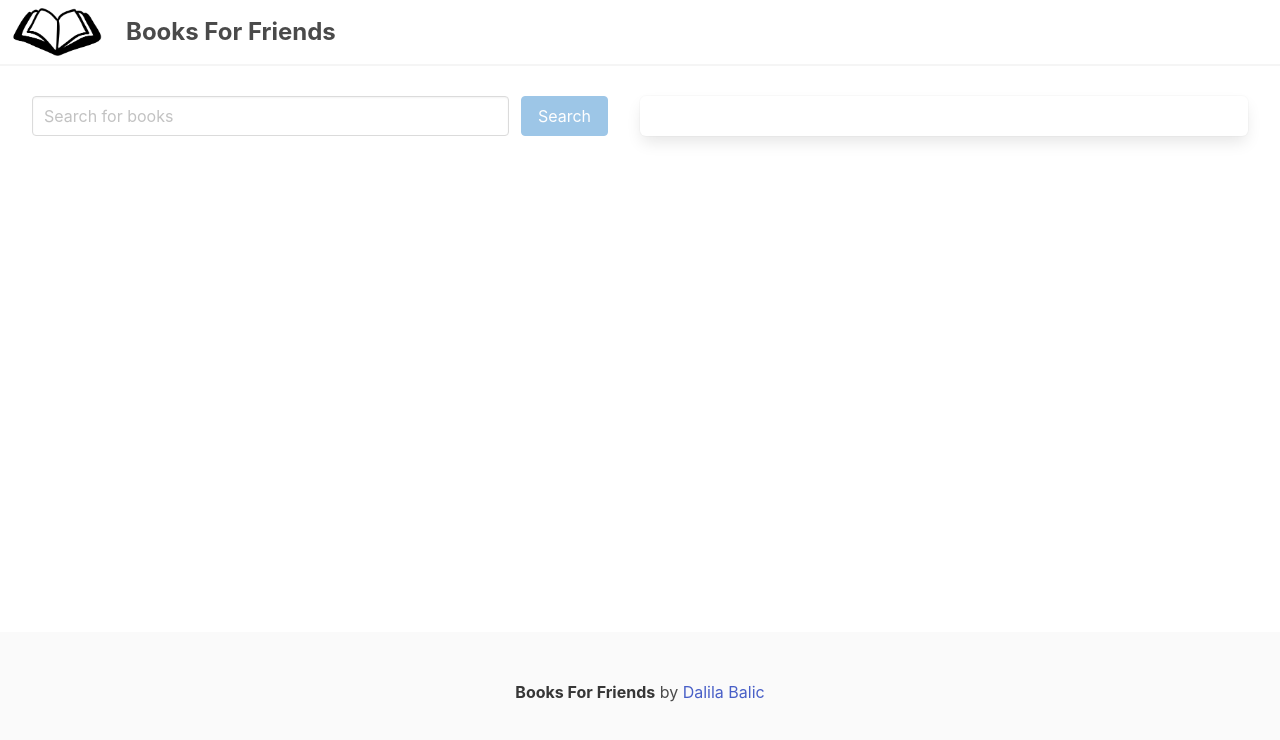
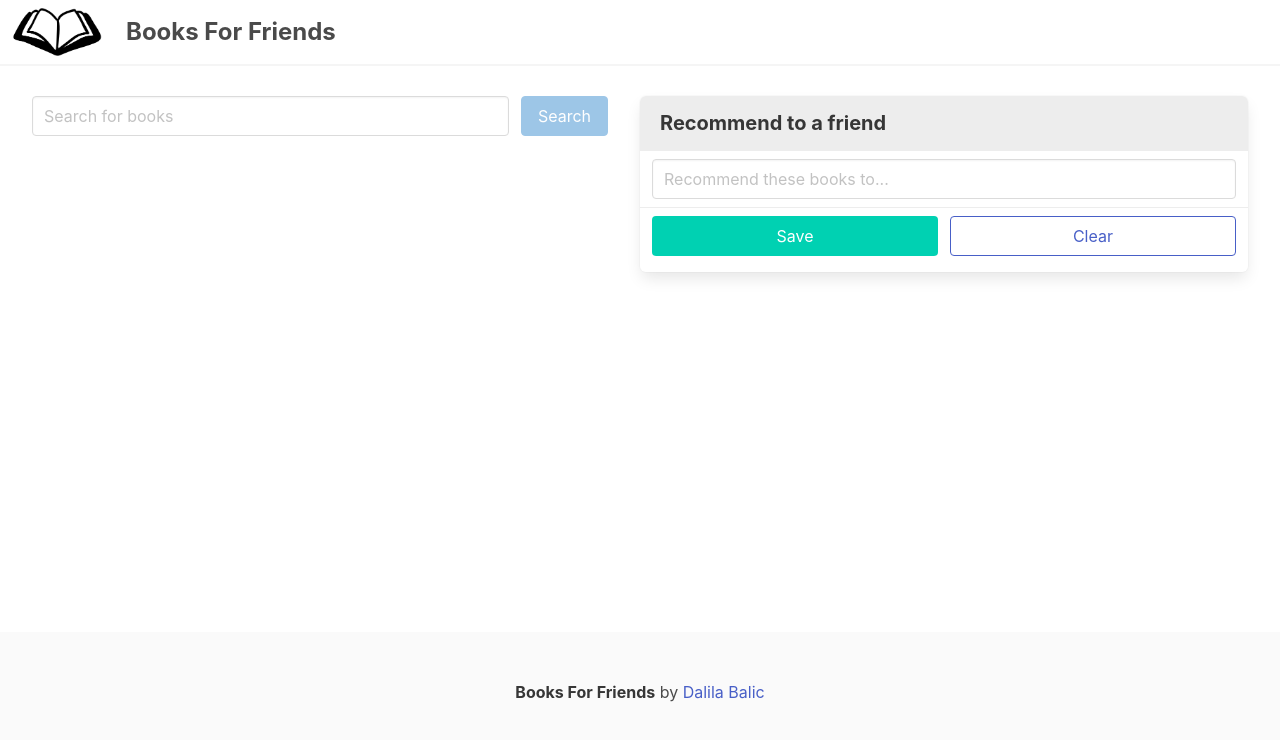
Before and after one commit to dalilaavdukic/books-for-friends, a Vue app in the folder client/: page / in a window 1280 px wide. Shown: the top 740 px of the page. Built offline with nearby package versions, Linux system fonts and the light colour scheme.

Commit message:
implement BooksRecommendations component

```diff
--- a/client/src/App.vue
+++ b/client/src/App.vue
@@ -42,6 +42,7 @@ export default {
     flex-direction: row;
     flex: 1 0 auto;
     margin: 2rem;
+    margin-bottom: 1rem;
     .left-content, .right-content {
       width: 100%;
     }
--- a/client/src/components/BooksRecommendations.vue
+++ b/client/src/components/BooksRecommendations.vue
@@ -1,16 +1,44 @@
 <template>
-  <div class="box book-recommendations-container">
-    <div v-for="book in recommendations" :key="book.id">{{book.title}}</div>
-  </div>
+  <nav class="panel">
+    <p class="panel-heading">Recommend to a friend</p>
+    <div class="panel-block">
+      <p class="control">
+        <input
+          class="input"
+          type="text"
+          placeholder="Recommend these books to..."
+        />
+      </p>
+    </div>
+    <div class="panel-block" v-for="book in recommendations" :key="book.id">
+      {{ book.title }}
+    </div>
+    <div class="panel-block buttons">
+      <button class="button is-primary">Save</button>
+      <button
+        @click="clearRecommendationsList()"
+        class="button is-link is-outlined"
+      >
+        Clear
+      </button>
+    </div>
+  </nav>
 </template>
 
 <script>
-import { mapGetters } from "vuex";
+import { mapGetters, mapMutations } from "vuex";
+import { CLEAR_RECOMMENDATIONS } from "@/store/mutation-types";
 
 export default {
   name: "BooksRecommendations",
   computed: {
     ...mapGetters(["recommendations"]),
+  },
+  methods: {
+    ...mapMutations([CLEAR_RECOMMENDATIONS]),
+    clearRecommendationsList() {
+      this[CLEAR_RECOMMENDATIONS]();
+    },
   },
 };
 </script>
@@ -19,4 +47,12 @@ export default {
 .book-recommendations-container {
   width: 100%;
 }
+.panel-block {
+  &.buttons {
+    justify-content: space-between;
+    .button {
+      width: 49%;
+    }
+  }
+}
 </style>
--- a/client/src/components/BooksSearch.vue
+++ b/client/src/components/BooksSearch.vue
@@ -69,7 +69,10 @@ export default {
 .book-search-container {
   padding-right: 2rem;
   .search-results {
-    padding-top: 2rem;
+    margin-top: 1rem;
+    padding-right: 1rem;
+    overflow-y: scroll;
+    max-height: calc(100vh - 21rem)
   }
 }
 </style>
--- a/client/src/store/mutations.js
+++ b/client/src/store/mutations.js
@@ -1,6 +1,7 @@
 import { SET_FOUND_BOOKS } from "./mutation-types";
 import { ADD_BOOK_TO_RECOMMENDATIONS } from "./mutation-types";
 import { REMOVE_BOOK_FROM_RECOMMENDATIONS} from "./mutation-types";
+import { CLEAR_RECOMMENDATIONS} from "./mutation-types";
 
 export default {
   [SET_FOUND_BOOKS](state, items) {
@@ -26,5 +27,8 @@ export default {
   [REMOVE_BOOK_FROM_RECOMMENDATIONS](state, book) {
     delete state.recommendations[book.id];
     state.recommendations = {...state.recommendations};
+  },
+  [CLEAR_RECOMMENDATIONS](state) {
+    state.recommendations = {...{}};
   }
 };
```
